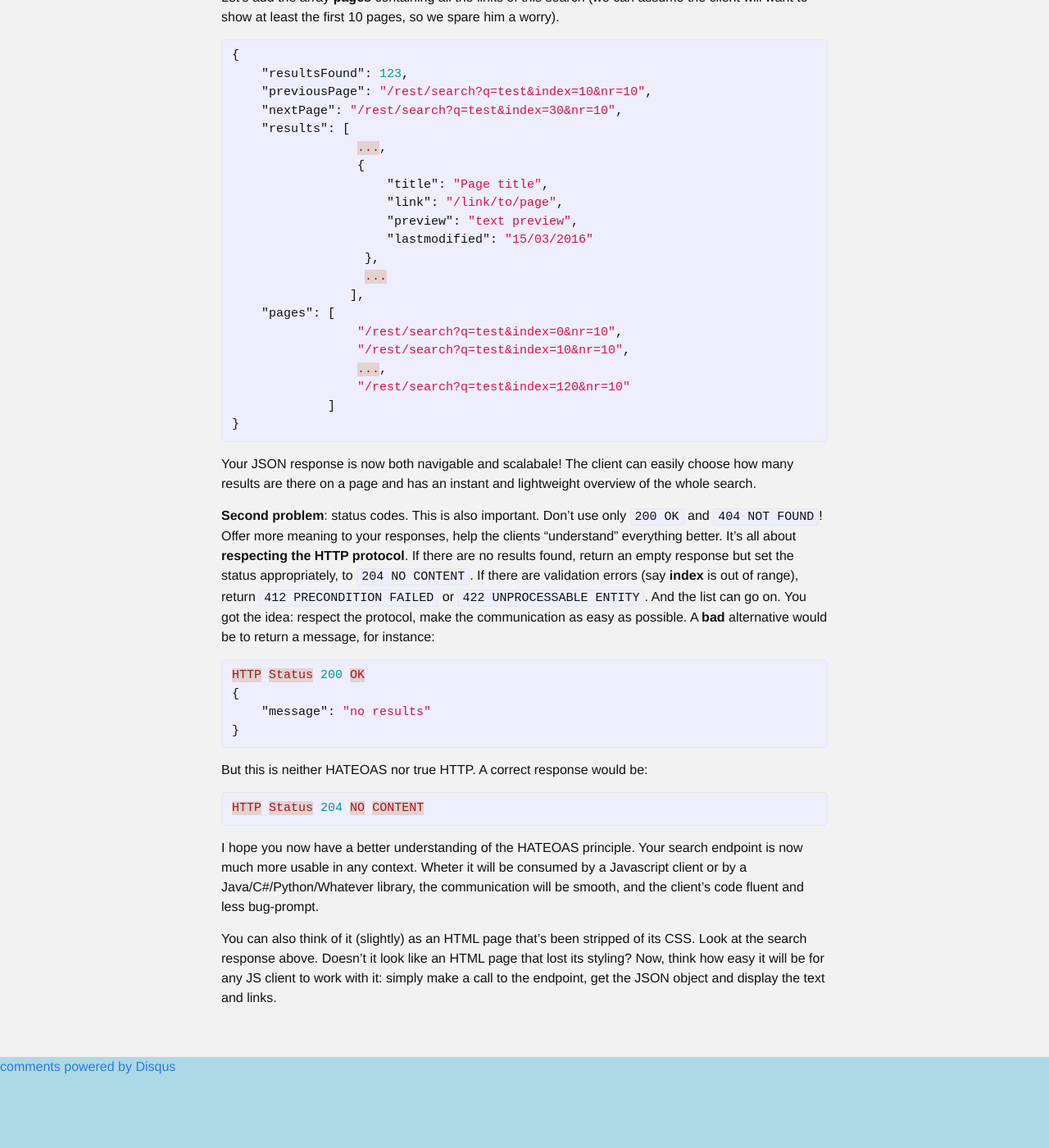
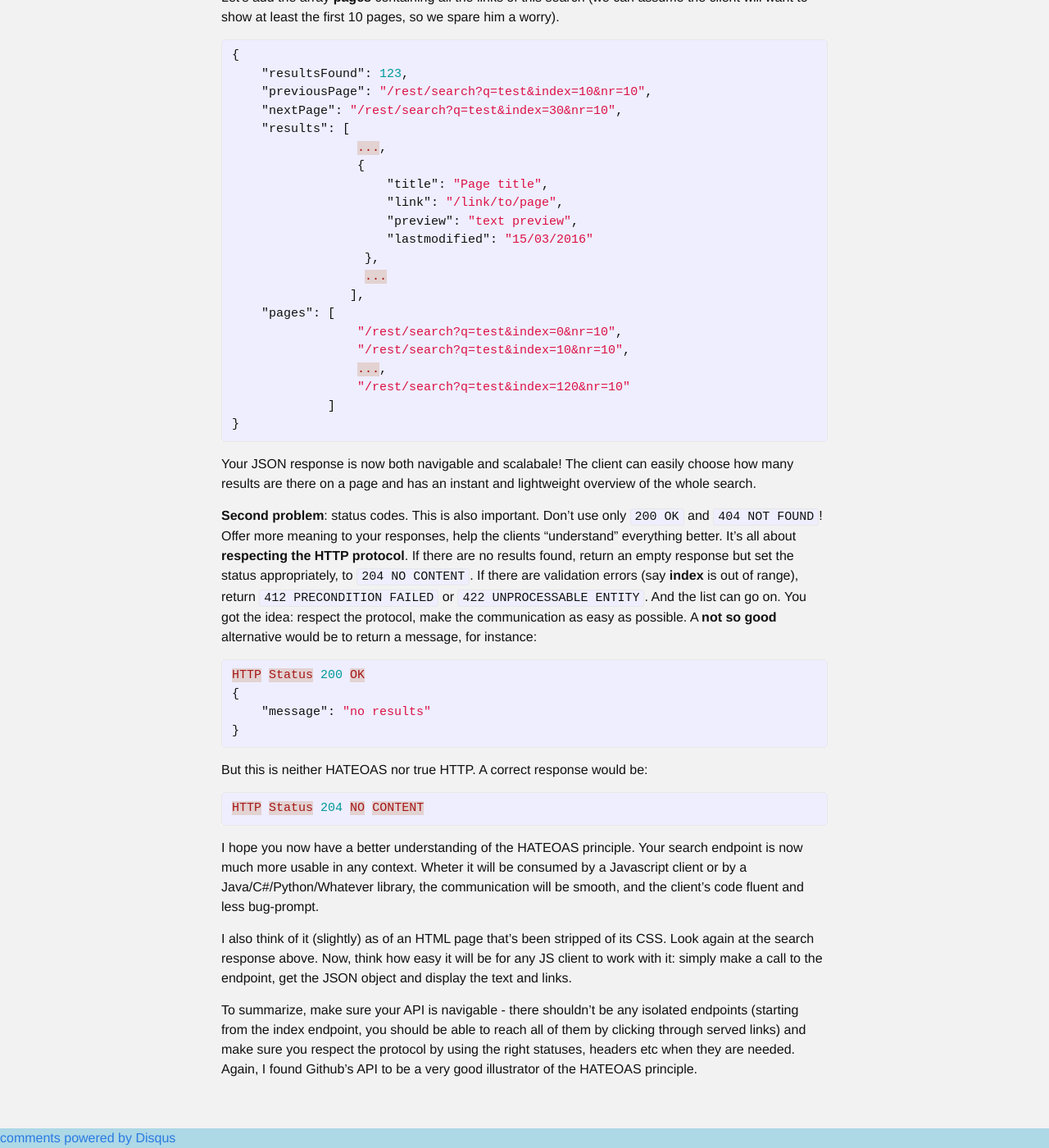
Before and after one commit to amihaiemil/amihaiemil.github.io, a Jekyll site: the page built from _posts/2016-05-07-what-is-hateoas.markdown, in a window 1280 px wide and 1400 px high, scrolled down 2009 px. Shown: the whole window at 82% size. Built offline with Jekyll 4.4.1, drawn with Linux system fonts in a browser that asks for light colours; comment, search, counter and statistics services are not loaded; before the commit the page ends 3322 px from its top, so only the background shows below that.

Commit message:
Update 2016-05-07-what-is-hateoas.markdown

```diff
--- a/_posts/2016-05-07-what-is-hateoas.markdown
+++ b/_posts/2016-05-07-what-is-hateoas.markdown
@@ -98,7 +98,7 @@ The response can now be navigated. However, I want to see the last page of resul
 
 Your JSON response is now both navigable and scalabale! The client can easily choose how many results are there on a page and has an instant and lightweight overview of the whole search.
 
-**Second problem**: status codes. This is also important. Don't use only ``200 OK`` and ``404 NOT FOUND``! Offer more meaning to your responses, help the clients "understand" everything better. It's all about **respecting the HTTP protocol**. If there are no results found, return an empty response but set the status appropriately, to ``204 NO CONTENT``. If there are validation errors (say **index** is out of range), return ``412 PRECONDITION FAILED`` or ``422 UNPROCESSABLE ENTITY``. And the list can go on. You got the idea: respect the protocol, make the communication as easy as possible. A **bad** alternative would be to return a message, for instance:
+**Second problem**: status codes. This is also important. Don't use only ``200 OK`` and ``404 NOT FOUND``! Offer more meaning to your responses, help the clients "understand" everything better. It's all about **respecting the HTTP protocol**. If there are no results found, return an empty response but set the status appropriately, to ``204 NO CONTENT``. If there are validation errors (say **index** is out of range), return ``412 PRECONDITION FAILED`` or ``422 UNPROCESSABLE ENTITY``. And the list can go on. You got the idea: respect the protocol, make the communication as easy as possible. A **not so good** alternative would be to return a message, for instance:
 
 {% highlight json %}
 HTTP Status 200 OK
@@ -115,4 +115,6 @@ HTTP Status 204 NO CONTENT
 
 I hope you now have a better understanding of the HATEOAS principle. Your search endpoint is now much more usable in any context. Wheter it will be consumed by a Javascript client or by a Java/C#/Python/Whatever library, the communication will be smooth, and the client's code fluent and less bug-prompt.
 
-You can also think of it (slightly) as an HTML page that's been stripped of its CSS. Look at the search response above. Doesn't it look like an HTML page that lost its styling? Now, think how easy it will be for any JS client to work with it: simply make a call to the endpoint, get the JSON object and display the text and links.
+I also think of it (slightly) as of an HTML page that's been stripped of its CSS. Look again at the search response above. Now, think how easy it will be for any JS client to work with it: simply make a call to the endpoint, get the JSON object and display the text and links.
+
+To summarize, make sure your API is navigable - there shouldn't be any isolated endpoints (starting from the index endpoint, you should be able to reach all of them by clicking through served links) and make sure you respect the protocol by using the right statuses, headers etc when they are needed. Again, I found Github's API to be a very good illustrator of the HATEOAS principle.
```
